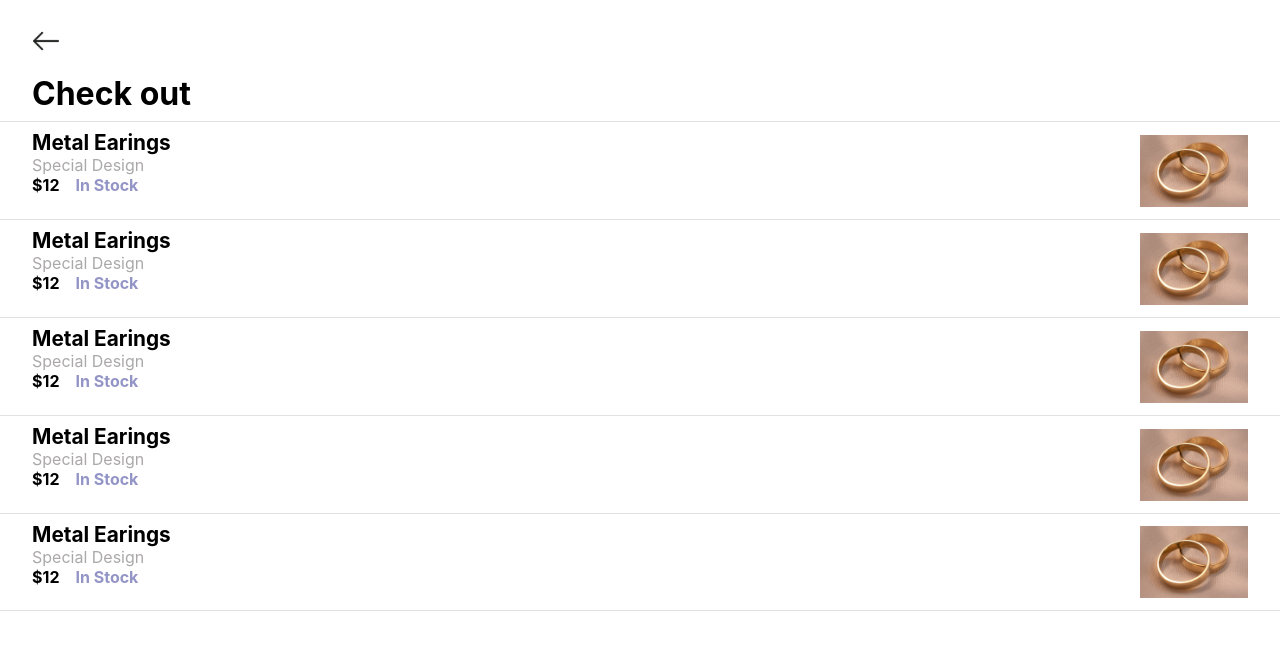
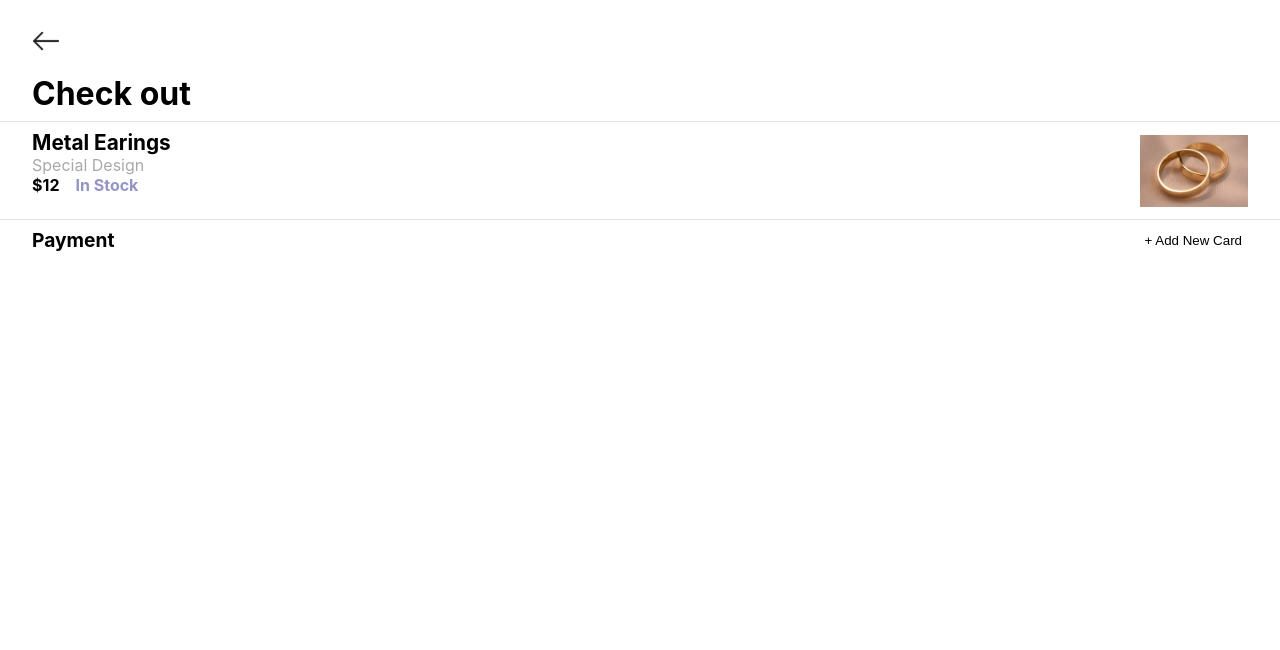
Before and after one commit to KrishnaKumarKeshri96/chai_corp, a React (Create React App) app in the folder client/: page / in a window 1280 px wide. Shown: the top 650 px of the page. Built offline with nearby package versions, Linux system fonts and the light colour scheme.

Commit message:
Created Payment Heading

```diff
--- a/client/src/App.css
+++ b/client/src/App.css
@@ -8,6 +8,7 @@ margin-left:2em;
   background:white;
   border: none;
   outline: none;
+  cursor: pointer;
 }
 .check-out{
   margin-top:0.5em;
@@ -66,3 +67,13 @@ hr{
 
 
 }
+
+.payment-head{
+  display: flex;
+  justify-content: space-between;
+  margin: 0 2em;
+}
+.payment-head>div:first-child{
+  font-weight: bold;
+  font-size: 1.2em;
+}
--- a/client/src/App.jsx
+++ b/client/src/App.jsx
@@ -2,12 +2,15 @@ import "./App.css";
 import BtnArrow from "./Components/BtnArrow";
 import Card from "./Components/Card/Card";
 import CheckOut from "./Components/CheckOut";
+import PaymentHeading from "./Components/PaymentHeading";
+
 function App() {
   return (
     <>
       <BtnArrow />
       <CheckOut />
       <Card />
+      <PaymentHeading />
     </>
   );
 }
--- a/client/src/Components/Card/Card.jsx
+++ b/client/src/Components/Card/Card.jsx
@@ -5,10 +5,6 @@ const Card = () => {
   return (
     <>
       <div>
-        <CardSection />
-        <CardSection />
-        <CardSection />
-        <CardSection />
         <CardSection />
 
         <hr />
--- /dev/null
+++ b/client/src/Components/PaymentHeading.jsx
@@ -0,0 +1,14 @@
+import React from "react";
+
+const PaymentHeading = () => {
+  return (
+    <>
+      <div className="payment-head">
+        <div>Payment</div>
+        <button className="btn-arrow"> + Add New Card</button>
+      </div>
+    </>
+  );
+};
+
+export default PaymentHeading;
```
